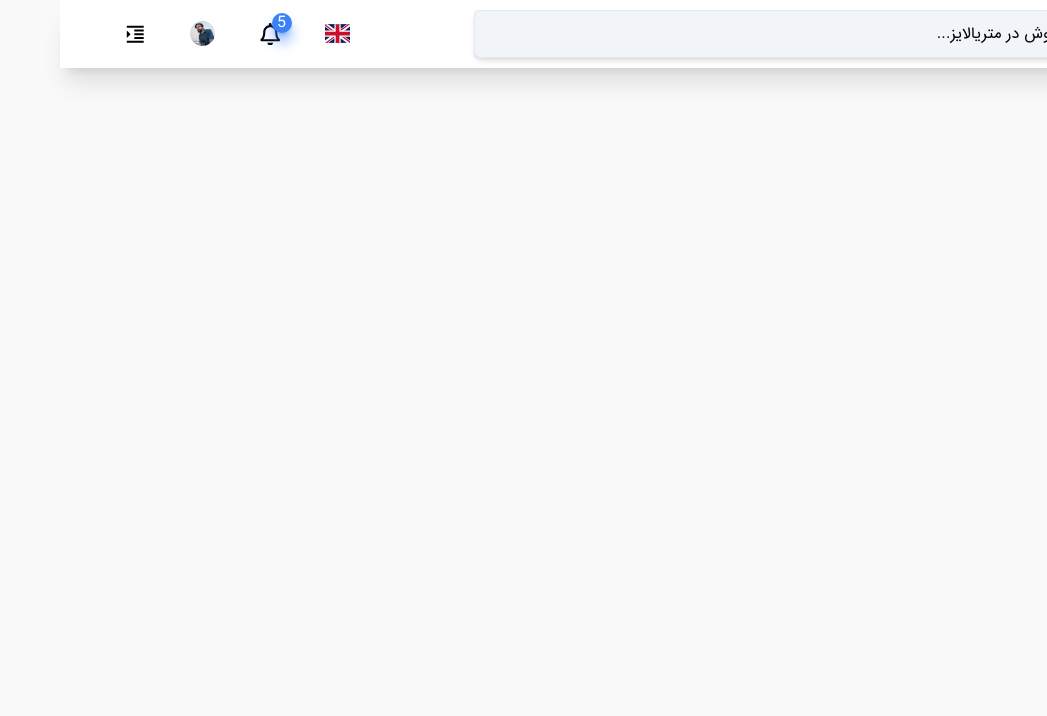
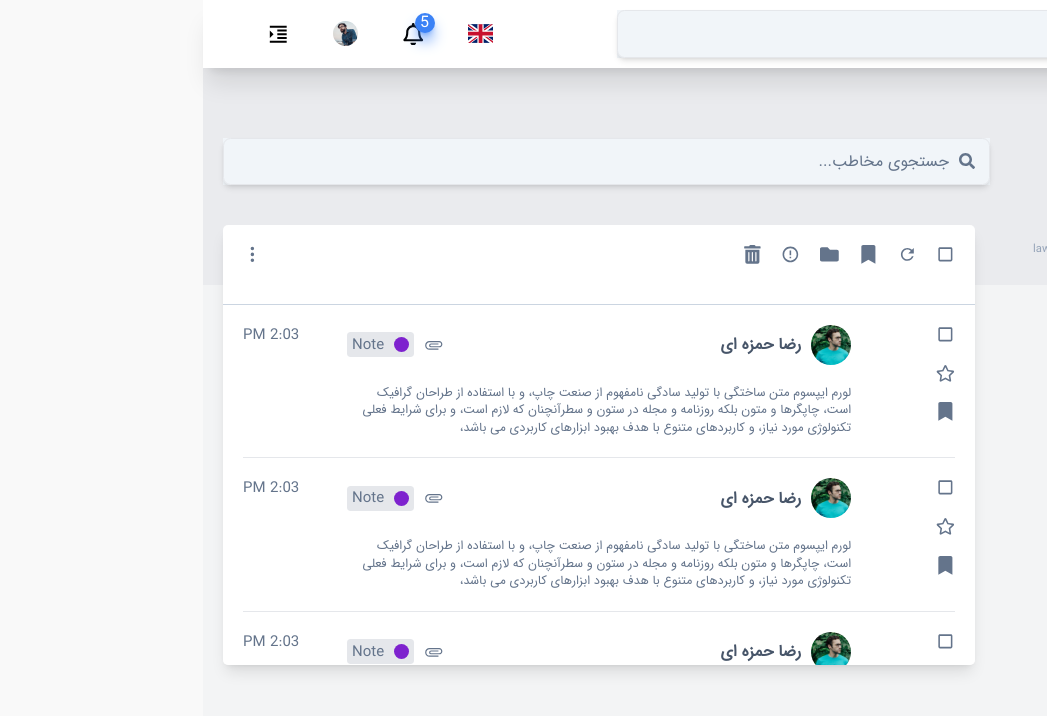
Before and after one commit to Reza-HM/materialize-cms, a React (Vite) app: page /tasks in a window 1280 px wide. Shown: the top 716 px of the page, without its empty margins (233-1280 px from the left). Built offline with nearby package versions, Linux system fonts and the light colour scheme; some icons are missing.

Commit message:
coding Tasks page

```diff
--- a/src/Components/Email.tsx
+++ b/src/Components/Email.tsx
@@ -6,7 +6,7 @@ import { MdOutlineAttachment } from "react-icons/md";
 
 const Email: FC = () => {
   return (
-    <div className="flex gap-8 border-b pb-8">
+    <div className="flex gap-8 border-b pb-8 animate-fade-up">
       <div className="flex-1 flex flex-col gap-8 text-3xl text-slate-500">
         <MdCheckBoxOutlineBlank />
         <FaRegStar />
--- a/src/Components/Sidebar.tsx
+++ b/src/Components/Sidebar.tsx
@@ -35,10 +35,6 @@ const Sidebar: React.FC = () => {
         <li className="flex items-center gap-8 hover:pr-8 cursor-pointer transition-all duration-300 ease-in-out">
           <MdEmail className="text-4xl" />
           <Link to="/emails">ایمیل‌ها</Link>
-        </li>
-        <li className="flex items-center gap-8 hover:pr-8 cursor-pointer transition-all duration-300 ease-in-out">
-          <IoIosChatboxes className="text-4xl" />
-          <Link to="/chat">چت</Link>
         </li>
         <li className="flex items-center gap-8 hover:pr-8 cursor-pointer transition-all duration-300 ease-in-out">
           <FaTasks className="text-4xl" />
--- a/src/Pages/Chat.tsx
+++ /dev/null
@@ -1,6 +0,0 @@
-const Chat = () => {
-  return (
-    <div>Chat</div>
-  )
-}
-export default Chat
--- a/src/Pages/Emails.tsx
+++ b/src/Pages/Emails.tsx
@@ -1,5 +1,5 @@
 import { FaSearch } from "react-icons/fa";
-import BreadCrumb from "../Components/BreadCrumb";
+// import BreadCrumb from "../Components/BreadCrumb";
 import { MdEmail } from "react-icons/md";
 import { FaBookmark } from "react-icons/fa";
 import { MdCheckBoxOutlineBlank } from "react-icons/md";
@@ -12,8 +12,9 @@ import { BsThreeDotsVertical } from "react-icons/bs";
 import { IoSend } from "react-icons/io5";
 import { IoMdPaper } from "react-icons/io";
 import Email from "../Components/Email";
+import { FC } from "react";
 
-const Emails = () => {
+const Emails: FC = () => {
   return (
     <div className="">
       <div className="p-8 bg-gray-300/40">
@@ -31,7 +32,7 @@ const Emails = () => {
             />
           </div>
         </div>
-        <div className="flex items-center gap-12 mt-12">
+        <div className="flex items-center gap-12 mt-12 animate-fade-left">
           <img src="/img/2.jpg" className="w-20 h-20 rounded-[50%]" alt="" />
           <div className="flex flex-col">
             <p className="text-2xl font-bold text-slate-500">رضا حمزه ای</p>
@@ -42,32 +43,32 @@ const Emails = () => {
         </div>
       </div>
       <div className="flex justify-between gap-8 bg-gray-200/30 p-8">
-        <div className="flex-1">
+        <div className="flex-1 animate-fade-left">
           <h2 className="text-3xl font-bold">پوشه ها</h2>
           <ul className="mt-12 flex flex-col gap-8">
-            <li className="flex items-center gap-4 text-3xl text-slate-500">
+            <li className="flex items-center gap-4 text-2xl text-slate-500">
               <MdEmail />
               صندوق ورودی
             </li>
-            <li className="flex items-center gap-4 text-3xl text-slate-500">
+            <li className="flex items-center gap-4 text-2xl text-slate-500">
               <IoSend />
               ارسال شده
             </li>
-            <li className="flex items-center gap-4 text-3xl text-slate-500">
+            <li className="flex items-center gap-4 text-2xl text-slate-500">
               <IoMdPaper />
               پیش نویس
             </li>
-            <li className="flex items-center gap-4 text-3xl text-slate-500">
+            <li className="flex items-center gap-4 text-2xl text-slate-500">
               <RiErrorWarningLine />
               طول
             </li>
-            <li className="flex items-center gap-4 text-3xl text-slate-500">
+            <li className="flex items-center gap-4 text-2xl text-slate-500">
               <FaTrashAlt />
               زباله ها
             </li>
           </ul>
           <h2 className="text-3xl font-bold mt-12">فیلترها</h2>
-          <p className="flex items-center gap-4 mt-8 text-slate-500 text-3xl">
+          <p className="flex items-center gap-4 mt-8 text-slate-500 text-2xl">
             <FaRegStar />
             ستاره دار
           </p>
--- a/src/Pages/Tasks.tsx
+++ b/src/Pages/Tasks.tsx
@@ -1,6 +1,109 @@
-const Tasks = () => {
+import { FaSearch, FaTrash } from "react-icons/fa";
+// import BreadCrumb from "../Components/BreadCrumb";
+import { IoIosCheckbox } from "react-icons/io";
+import { FaBookmark } from "react-icons/fa";
+import { MdCheckBoxOutlineBlank, MdEmail } from "react-icons/md";
+import { FaRegStar } from "react-icons/fa";
+import { FaFolder } from "react-icons/fa";
+import { FaTrashAlt } from "react-icons/fa";
+import { IoMdRefresh } from "react-icons/io";
+import { RiErrorWarningLine } from "react-icons/ri";
+import { BsThreeDotsVertical } from "react-icons/bs";
+import Email from "../Components/Email";
+import { FC } from "react";
+import { FaClock } from "react-icons/fa";
+import { FaCalendar } from "react-icons/fa";
+import { FaCheck } from "react-icons/fa";
+
+const Tasks: FC = () => {
   return (
-    <div>Tasks</div>
-  )
-}
-export default Tasks
+    <div className="">
+      <div className="p-8 bg-gray-300/40">
+        <div className="flex justify-between items-center mt-20">
+          <div className="flex-1 flex items-center gap-4">
+            <IoIosCheckbox className="text-4xl font-bold" />
+            <h1 className="text-4xl font-bold">انجام دادن</h1>
+          </div>
+          <div className="flex-[3] bg-slate-100 relative">
+            <FaSearch className="absolute right-6 top-6 text-slate-500" />
+            <input
+              type="text"
+              className="w-full bg-unset px-16 py-4 placeholder:text-slate-500 text-slate-500 rounded-xl shadow-md border focus:bg-white"
+              placeholder="جستجوی مخاطب..."
+            />
+          </div>
+        </div>
+        <div className="flex items-center gap-12 mt-12 animate-fade-left">
+          <img src="/img/2.jpg" className="w-20 h-20 rounded-[50%]" alt="" />
+          <div className="flex flex-col">
+            <p className="text-2xl font-bold text-slate-500">رضا حمزه ای</p>
+            <span className="text-lg text-slate-400">
+              lawrence.collins@xyz.com
+            </span>
+          </div>
+        </div>
+      </div>
+      <div className="flex justify-between gap-8 bg-gray-200/30 p-8">
+        <div className="flex-1 animate-fade-left">
+          <div className="flex items-center gap-4 text-2xl text-slate-500">
+            <MdEmail />
+            همه
+          </div>
+          <h2 className="mt-10 text-3xl font-bold">فیلتر ها</h2>
+          <ul className="mt-8 flex flex-col gap-8">
+            <li className="flex items-center gap-4 text-2xl text-slate-500">
+              <FaRegStar />
+              ستاره دار{" "}
+            </li>
+            <li className="flex items-center gap-4 text-2xl text-slate-500">
+              <RiErrorWarningLine />
+              اولویت
+            </li>
+            <li className="flex items-center gap-4 text-2xl text-slate-500">
+              <FaClock />
+              برنامه ریزی شده{" "}
+            </li>
+            <li className="flex items-center gap-4 text-2xl text-slate-500">
+              <FaCalendar />
+              امروز{" "}
+            </li>
+            <li className="flex items-center gap-4 text-2xl text-slate-500">
+              <FaCheck />
+              انجام شده{" "}
+            </li>
+            <li className="flex items-center gap-4 text-2xl text-slate-500">
+              <FaTrash />
+              حذف{" "}
+            </li>
+          </ul>
+        </div>
+        <div className="flex-[3] bg-white shadow-lg rounded-lg -translate-y-32 h-[440px] overflow-y-scroll">
+          <div className="flex justify-between items-center p-8">
+            <div className="flex items-center gap-8 text-3xl font-bold text-slate-500">
+              <MdCheckBoxOutlineBlank />
+              <IoMdRefresh />
+              <FaBookmark />
+              <FaFolder />
+              <RiErrorWarningLine />
+              <FaTrashAlt />
+            </div>
+            <BsThreeDotsVertical className="text-3xl font-bold text-slate-500" />
+          </div>
+          <span className="block h-px w-full bg-slate-300 mt-8"></span>
+          <div className="p-8 flex flex-col gap-8 overflow-scroll">
+            <Email />
+            <Email />
+            <Email />
+            <Email />
+            <Email />
+            <Email />
+            <Email />
+            <Email />
+            <Email />
+          </div>
+        </div>
+      </div>
+    </div>
+  );
+};
+export default Tasks;
--- a/src/routes.tsx
+++ b/src/routes.tsx
@@ -3,7 +3,6 @@ import Index from "./Pages/Index";
 import Bills from "./Pages/Bills";
 import Blog from "./Pages/Blog";
 import Calendar from "./Pages/Calendar";
-import Chat from "./Pages/Chat";
 import ContactUs from "./Pages/ContactUs";
 import Contacts from "./Pages/Contacts";
 import Emails from "./Pages/Emails";
@@ -22,7 +21,6 @@ const routes: Route[] = [
   { path: "/", element: <Index /> },
   { path: "/products", element: <Products /> },
   { path: "/emails", element: <Emails /> },
-  { path: "/chat", element: <Chat /> },
   { path: "/tasks", element: <Tasks /> },
   { path: "/file-management", element: <Files /> },
   { path: "/contacts", element: <Contacts /> },
```
